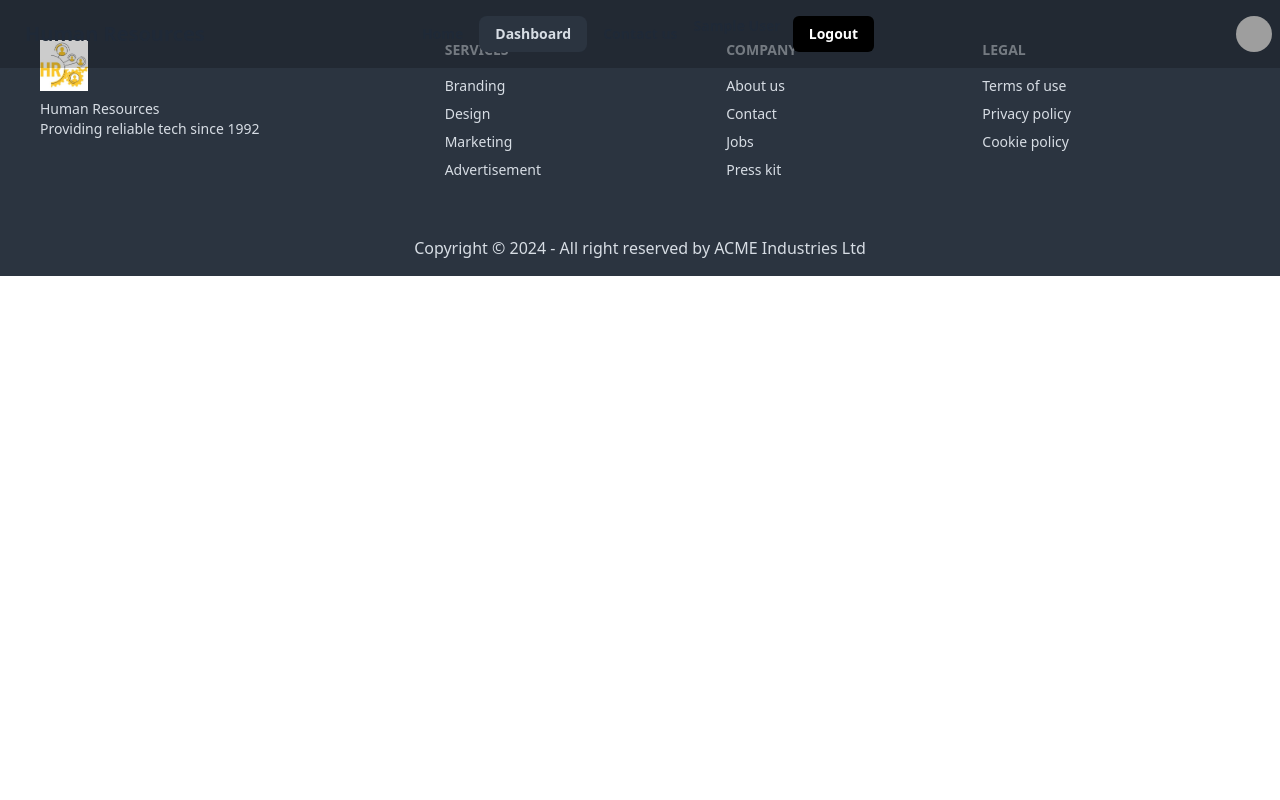
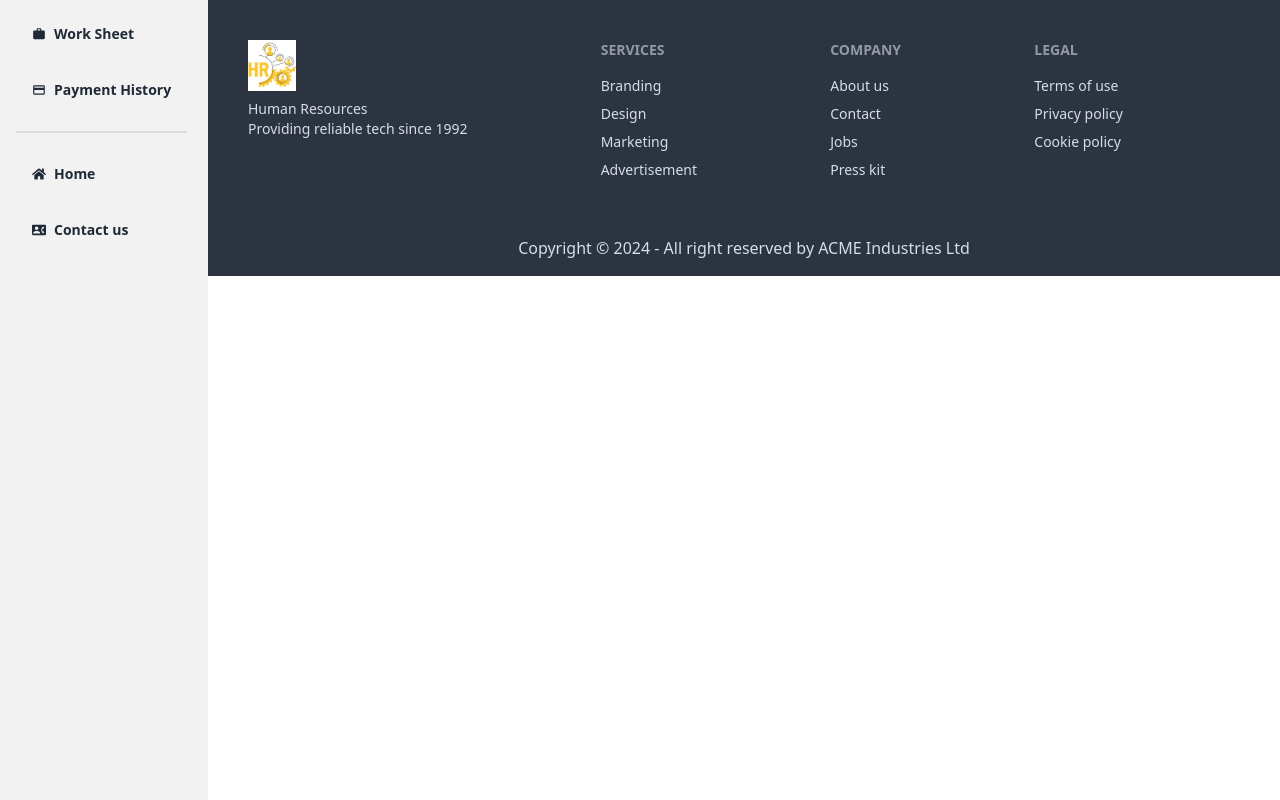
Before and after one commit to UAShoshi/human-resources-client, a React (Vite) app: page /dashboard in a window 1280 px wide. Built offline with nearby package versions, Linux system fonts and the light colour scheme; no server answers; sample sign-in values are in the browser's storage; grey boxes are pictures that could not be loaded.

Commit message:
WorkSheet page setup

```diff
--- a/package.json
+++ b/package.json
@@ -11,6 +11,7 @@
   },
   "dependencies": {
     "@smastrom/react-rating": "^1.5.0",
+    "axios": "^1.7.7",
     "dotenv": "^16.4.5",
     "firebase": "^11.0.1",
     "localforage": "^1.10.0",
--- a/src/Layout/Dashboard.jsx
+++ b/src/Layout/Dashboard.jsx
@@ -1,9 +1,53 @@
+import { NavLink, Outlet } from "react-router-dom";
+import Footer from "../pages/Shared/Footer";
+import { FaHome } from "react-icons/fa";
+import { MdContactPhone, MdPayment, MdWork } from "react-icons/md";
 
 
 const Dashboard = () => {
   return (
-    <div>
+    <div className="flex">
+      <div className="w-52 drawer drawer-content min-h-screen bg-base-200">
+        <ul className="menu bg-base-200 text-base-content font-bold min-h-full w-70 p-4">
+          {
+            'isAdmin' ? <>
+              {/* Sidebar content here */}
+              <li className="mb-5">
+                <NavLink to={'/dashboard/workSheet'}>
+                  <MdWork></MdWork>
+                  Work Sheet</NavLink>
+              </li>
+              <li>
+                <NavLink to={'/dashboard/paymentHistory'}>
+                  <MdPayment></MdPayment>
+                  Payment History</NavLink>
+              </li>
+            </>
+              :
+              <>
+                {/* user NavBar Sidebar content here */}
+                <li className="mb-5">
+                  <NavLink to={'/dashboard/all-employee-list'}>
+                    User Home</NavLink>
+                </li>
+              </>
+          }
 
+          <div className="divider"></div>
+        <li className="mb-5">
+          <NavLink to={'/'}>
+          <FaHome></FaHome>
+            Home</NavLink>
+        </li>
+        <li><NavLink to={'/contact'}>
+        <MdContactPhone></MdContactPhone>
+        Contact us</NavLink></li>
+        </ul>
+      </div>
+      <div className="flex-1">
+        <Outlet></Outlet>
+        <Footer></Footer>
+      </div>
     </div>
   );
 };
--- /dev/null
+++ b/src/pages/Dashboard/PaymentHistory/PaymentHistory.jsx
@@ -0,0 +1,42 @@
+import { useState } from "react";
+import { Helmet } from "react-helmet-async";
+
+
+
+const PaymentHistory = () => {
+
+  const [workEntries, setWorkEntries] = useState([]);
+
+  return (
+    <div className="mb-10">
+      <Helmet>
+        <title>Human Resource | PaymentHistory</title>
+      </Helmet>
+       {/* Table */}
+       <div className="overflow-x-auto">
+        <table className="table w-full mt-10">
+          {/* head */}
+          <thead>
+            <tr className="bg-base-200">
+              <th></th>
+              <th>Task</th>
+              <th>Hours Worked</th>
+              <th>Date</th>
+            </tr>
+          </thead>
+          <tbody>
+            {/* row 1 */}
+            <tr>
+              <th>1</th>
+              <td>Cy Ganderton</td>
+              <td>Quality Control Specialist</td>
+              <td>Blue</td>
+            </tr>
+          </tbody>
+        </table>
+      </div>
+    </div>
+  );
+};
+
+export default PaymentHistory;
--- /dev/null
+++ b/src/pages/Dashboard/WorkSheet/WorkSheet.jsx
@@ -0,0 +1,80 @@
+import { Helmet } from "react-helmet-async";
+import SectionTitle from "../../../component/SectionTitle";
+import DatePicker from "react-datepicker";
+import { useState } from "react";
+import axios from "axios";
+
+
+const WorkSheet = () => {
+  const [tasks, setTasks] = useState('Sales');
+  const [hoursWorked, setHoursWorked] = useState(0);
+  const [date, setDate] = useState(new Date());
+  const [workEntries, setWorkEntries] = useState([]);
+
+
+  const handleTaskChange = (e) => {
+    setTasks(e.target.value);
+  };
+  const handleHoursChange = (e) => {
+    setHoursWorked(e.target.value);
+  };
+  const handleDateChange = (date) => {
+    setDate(date);
+  };
+
+  const handleSubmit = async (e) => {
+    e.preventDefault();
+
+    const newEntry = {
+      tasks,
+      hoursWorked,
+      date
+    };
+
+    try {
+      const res = await axios.post('/', newEntry);
+      setWorkEntries([res.data, ...workEntries]);
+    } catch (error) {
+      console.error('Error adding work entry:', error);
+
+    }
+  };
+  return (
+    <div className="mb-10">
+      <Helmet>
+        <title>Human Resource | WorkSheet</title>
+      </Helmet>
+      <SectionTitle
+        heading={'Work Sheet'}
+        subHeading={'This worksheet is designed to track and organize tasks, deadlines, and responsibilities for team members.'}
+      ></SectionTitle>
+      <form onSubmit={handleSubmit}>
+        <div className="flex justify-around gap-5 w-full py-10">
+          <select value={tasks} className="ml-8 select select-bordered w-full">
+            <option value="Sales">Sales</option>
+            <option value="Support">Support</option>
+            <option value="Content">Content</option>
+            <option value="Paper-work">Paper-work</option>
+          </select>
+
+          {/* input */}
+          <input type="number"
+            value={hoursWorked}
+            onChange={handleHoursChange}
+            placeholder="Hours Worked"
+            min="0" className="input input-bordered w-full" />
+
+          {/* Date picker */}
+          <DatePicker selected={date} onChange={handleDateChange} />
+        </div>
+
+        {/* Submit */}
+        <div className="flex justify-center items-center">
+          <button className="btn btn-wide mt-5" type="submit">Add / Submit</button>
+        </div>
+      </form>
+    </div>
+  );
+};
+
+export default WorkSheet;
```
Also changed, not shown: src/Routes/Routes.jsx (+17 -3 lines), 1 other file (tests, documents, lock files or other folders).
